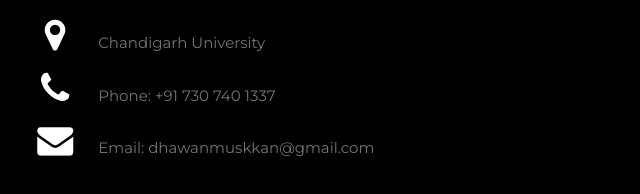
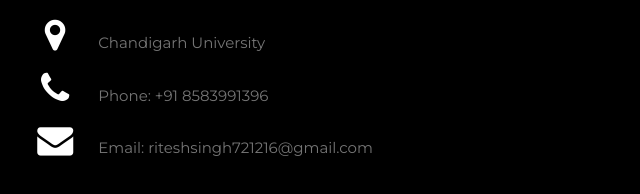
Before and after one commit to ritesh-tkd/Online-Portfolio, a plain HTML site: page profile.html in a window 1280 px wide. Shown: the part 1644-1838 px from the top of the page, 118-758 px from the left. Drawn offline with nearby package versions, Linux system fonts and the light colour scheme.

Commit message:
Update profile.html

```diff
--- a/profile.html
+++ b/profile.html
@@ -69,8 +69,8 @@ intro
 
     <div class="w3-section">
       <p><i class="fa fa-map-marker fa-fw w3-text-white w3-xxlarge w3-margin-right"></i> Chandigarh University</p>
-      <p><i class="fa fa-phone fa-fw w3-text-white w3-xxlarge w3-margin-right"></i> Phone: +91 730 740 1337</p>
-      <p><i class="fa fa-envelope fa-fw w3-text-white w3-xxlarge w3-margin-right"> </i> Email: dhawanmuskkan@gmail.com</p>
+      <p><i class="fa fa-phone fa-fw w3-text-white w3-xxlarge w3-margin-right"></i> Phone: +91 8583991396</p>
+      <p><i class="fa fa-envelope fa-fw w3-text-white w3-xxlarge w3-margin-right"> </i> Email: riteshsingh721216@gmail.com</p>
     </div><br>
 
 
```
